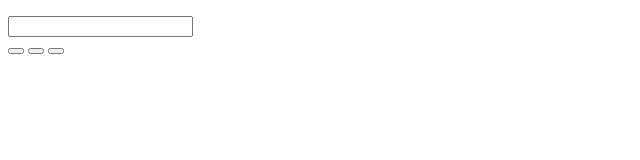
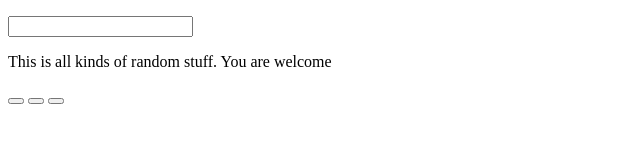
Before and after one commit to GAWDILessonRepos/StoryofCircus, a plain HTML site: page index.html in a window 1280 px wide. Shown: the whole page, without its empty margins (0-640 px from the left). Drawn offline with nearby package versions, Linux system fonts and the light colour scheme.

Commit message:
changed the buttons and created a paragraph

```diff
--- a/index.html
+++ b/index.html
@@ -10,9 +10,10 @@
   <form id='myForm'>
   <input id='myInput'>
   </form>
-  <button id='change_color'></button>
-  <button id='change_text'></button>
-  <button id='upsideDown'></button>
+  <p>This is all kinds of random stuff. You are welcome</p>
+  <button id='change_color' value='Color change me'></button>
+  <button id='change_text' value='Color text change me'></button>
+  <button id='upsideDown' value='turn it upsideDown'></button>
 <script src="http://ajax.googleapis.com/ajax/libs/jquery/1.11.2/jquery.min.js"></script>
 <script src="main.js" type="text/javascript"></script>
 </body>
```
